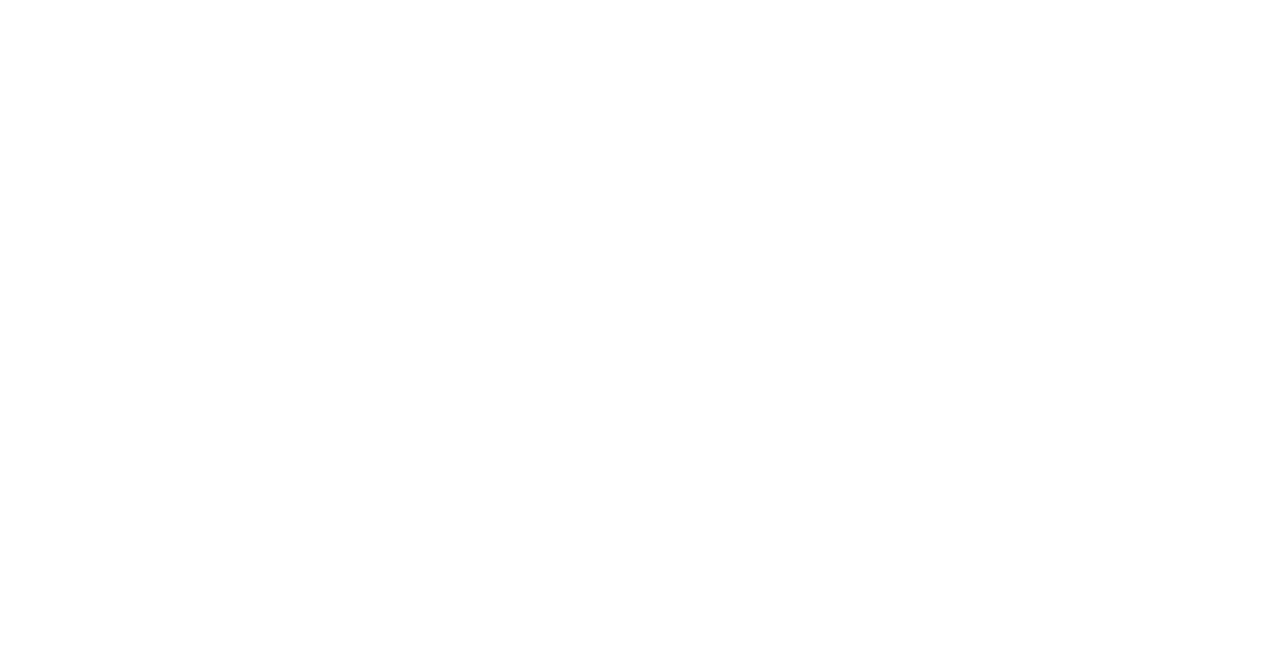
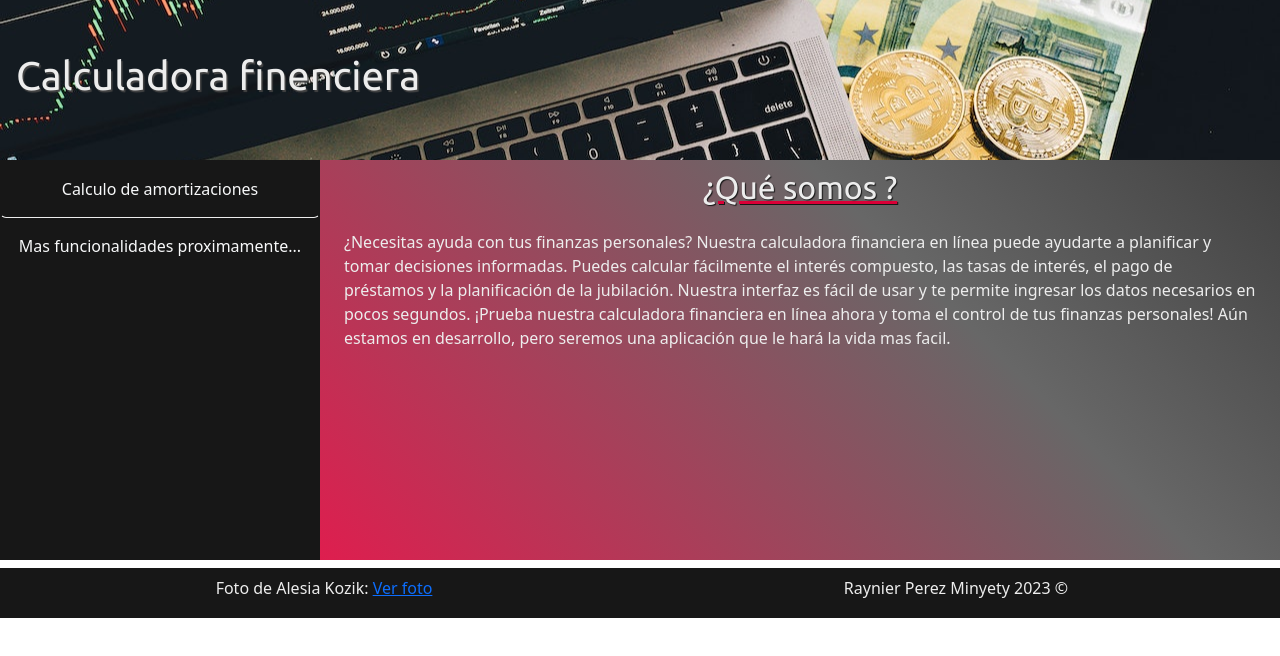
Before and after one commit to RaynierPM/Practica-GITFLOW, a plain HTML site: page index.html in a window 1280 px wide. Drawn offline with nearby package versions, Linux system fonts and the light colour scheme.

Commit message:
Creación del estilo y estructura de la página de la aplicación. Descarga de varios archivos: Fuentes, imagenes. Inserción del CDN de Bootstrap

```diff
--- /dev/null
+++ b/css/style.css
@@ -0,0 +1,77 @@
+/* Globales */
+*, *::after, *::before {margin: 0; padding: 0; box-sizing: border-box;}
+
+:root {
+    --main: #171717;
+    --Secondary: #444444;
+    --white: #EDEDED;
+    --complementary: #DA0037;
+}
+
+@font-face {
+    font-family: Ubuntu;
+    src: url('../fonts/Ubuntu-Regular.ttf');
+}
+
+h2 {
+    font-family: Ubuntu;
+    text-decoration: underline var(--complementary);
+    text-shadow: var(--main) 1px 1px 1px;
+}
+
+/* Header */
+header {
+    background-color:  var(--main);
+    background-image: url(../src/MainBackground.jpg);
+    background-position: center;
+    background-size: cover;
+
+    height: 20vh;
+}
+
+    header h1 {
+        color: var(--white);
+        text-shadow: var(--Secondary) 1.5px 1.5px 1px;
+        font-family: Ubuntu;
+    }
+
+/* Main  */
+
+    /* Section.Menu */
+    section.menu {
+        background-color: var(--main);
+        min-height: 400px;
+    }
+
+        section .btn {
+            border-bottom: var(--white) solid 1px;
+
+            transition: background .4s ease-in-out, color .6s linear, border-bottom .4s ease-in-out;
+        }
+
+        section .btn:hover {
+            border-bottom: var(--main) solid 1px;
+            color: var(--main)!important;
+            background-color: var(--white);
+        }
+
+    /* Section.definicion */
+    .definicion {
+        background: rgb(23,23,23);
+        background: linear-gradient(225deg, rgba(23,23,23,0.8156512605042017) 0%, rgba(68,68,68,0.8100490196078431) 35%, rgba(218,0,55,0.8828781512605042) 100%);
+    }
+        .definicion h2 {
+            color: var(--white)
+        }
+
+        .definicion p {
+            color: var(--white)
+        }
+
+ /* Footer */
+ footer {
+    background-color: var(--main);
+    color: var(--white);
+
+    max-height: 50px;
+ }
--- a/index.html
+++ b/index.html
@@ -5,8 +5,35 @@
     <meta http-equiv="X-UA-Compatible" content="IE=edge">
     <meta name="viewport" content="width=device-width, initial-scale=1.0">
     <title>Inicio - Calculadora financiera</title>
+
+    <link href="https://cdn.jsdelivr.net/npm/bootstrap@5.3.0-alpha2/dist/css/bootstrap.min.css" rel="stylesheet" integrity="sha384-aFq/bzH65dt+w6FI2ooMVUpc+21e0SRygnTpmBvdBgSdnuTN7QbdgL+OapgHtvPp" crossorigin="anonymous">
+    <link rel="stylesheet" href="css/style.css">
+
 </head>
 <body>
+    <header class="w-100 p-3 d-flex align-items-center">
+        <h1>Calculadora finenciera</h1>
+    </header>
 
+    <main class="d-flex">
+        <section class="menu w-25">
+            <a href="Amortizacion.html"><div class="btn text-light text-center w-100 p-3">Calculo de amortizaciones</div></a>
+            <div class="text-light w-100 text-center p-3">Mas funcionalidades proximamente...</div>
+        </section>
+
+        <section class="definicion w-75 p-2 ">
+            <h2 class="text-center">¿Qué somos ?</h2>
+            <p class="p-3"> ¿Necesitas ayuda con tus finanzas personales? Nuestra calculadora financiera en línea puede ayudarte a planificar y tomar decisiones informadas. Puedes calcular fácilmente el interés compuesto, las tasas de interés, el pago de préstamos y la planificación de la jubilación. Nuestra interfaz es fácil de usar y te permite ingresar los datos necesarios en pocos segundos. ¡Prueba nuestra calculadora financiera en línea ahora y toma el control de tus finanzas personales!
+            Aún estamos en desarrollo, pero seremos una aplicación que le hará la vida mas facil.
+            </p>
+        </section>
+    </main>
+
+    <footer class="p-2 my-2 d-flex flex-column flex-wrap">
+        <p class="w-50 text-center">Foto de Alesia  Kozik: <a href="https://www.pexels.com/es-es/foto/ordenador-portatil-tecnologia-monitor-dinero-6771607/">Ver foto</a></p>
+        <p class="w-50 text-center">Raynier Perez Minyety 2023 &copy; </p>
+    </footer>
+
+    <script src="https://cdn.jsdelivr.net/npm/bootstrap@5.3.0-alpha2/dist/js/bootstrap.bundle.min.js" integrity="sha384-qKXV1j0HvMUeCBQ+QVp7JcfGl760yU08IQ+GpUo5hlbpg51QRiuqHAJz8+BrxE/N" crossorigin="anonymous"></script>
 </body>
 </html>
```
Also changed, not shown: fonts/Ubuntu-Regular.ttf (added), src/MainBackground.jpg (added).
